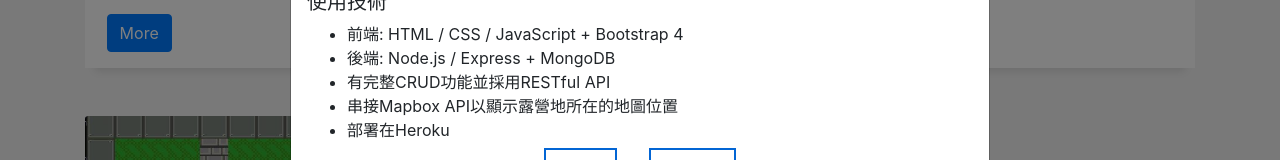
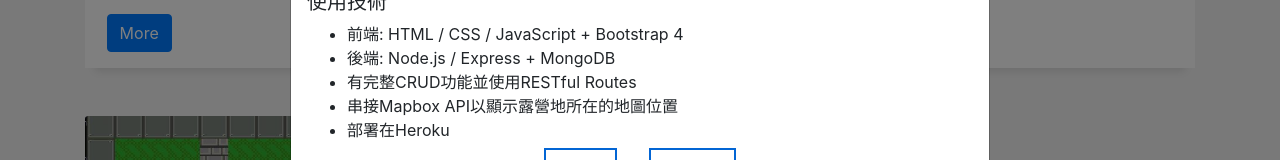
Before and after one commit to tyhuang06/tyhuang_page, a React (Create React App) app: page / in a window 1280 px wide. Both pictures are taken after a click on the element 355 px from the left and 1985 px from the top of the page. Shown: the part 2139-2299 px from the top of the page. Built offline with nearby package versions, Linux system fonts and the light colour scheme.

Commit message:
update resume and project description

```diff
--- a/src/components/Projects.js
+++ b/src/components/Projects.js
@@ -27,7 +27,7 @@ class Projects extends React.Component {
                             <ul>
                                 <li>前端: HTML / CSS / JavaScript + Bootstrap 4</li>
                                 <li>後端: Node.js / Express + MongoDB</li>
-                                <li>有完整CRUD功能並採用RESTful API</li>
+                                <li>有完整CRUD功能並使用RESTful Routes</li>
                                 <li>串接Mapbox API以顯示露營地所在的地圖位置</li>
                                 <li>部署在Heroku</li>
                             </ul>
```
Also changed, not shown: src/components/Intro.js (line endings or trailing spaces), 1 other file (tests, documents, lock files or other folders).
